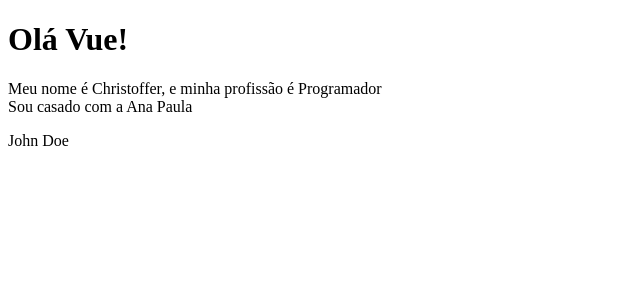
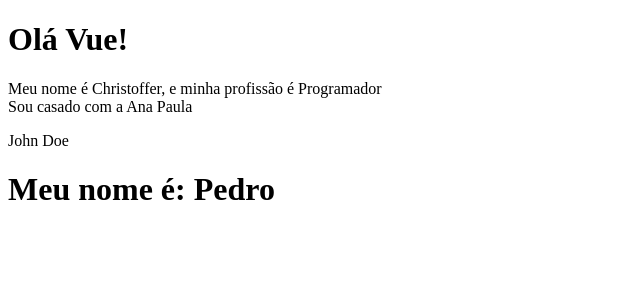
Before and after one commit to TioBobDev/cursovue, a Vue app: page / in a window 1280 px wide. Shown: the top 300 px of the page, without its empty margins (0-640 px from the left). Built offline with nearby package versions, Linux system fonts and the light colour scheme.

Commit message:
Curso de Vue 3: #07 - Entendendo os Lifecycle hooks (ciclo de vida)

```diff
--- a/src/App.vue
+++ b/src/App.vue
@@ -2,18 +2,22 @@
     <div>
       <PrimeiroComponente />
       <p>{{ nome }}</p>
+      <LifeCycle />
     </div>
 
 </template>
 
 <script>
+import LifeCycleVue from './components/LifeCycle.vue'
 
 import PrimeiroComponente from './components/PrimeiroComponente.vue'
+import LifeCycle from './components/LifeCycle.vue'
 
 export default {
     name: 'App',
     components: {
-      PrimeiroComponente
+      PrimeiroComponente,
+      LifeCycle,
     },
     data() {
       return {
--- /dev/null
+++ b/src/components/LifeCycle.vue
@@ -0,0 +1,26 @@
+<template>
+  <h1>Meu nome é: {{ nome }}</h1>
+</template>
+
+
+
+<script>
+export default {
+  name: "LifeCycle",
+  data() {
+    return {
+      nome: "Ainda não sei",
+    };
+  },
+  created() {
+    setTimeout(() => {
+      this.nome = "Christoffer"
+    }, 1000)
+  },
+  mounted() {
+    setTimeout(() => {
+        this.nome = "Pedro"
+    }, 2000)
+  },
+};
+</script>
```
